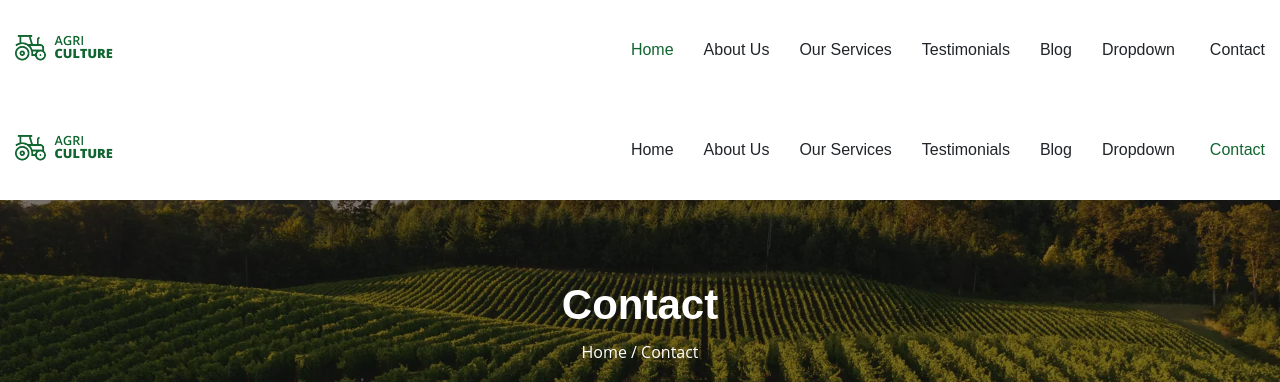
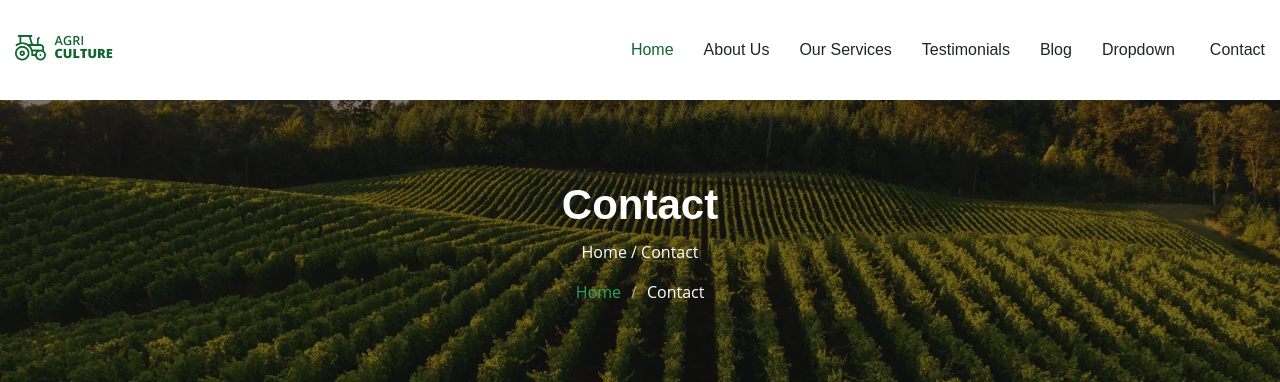
Before and after one commit to brucebett/Agritech, a Django app: template templates/contact.html in a window 1280 px wide. Shown: the top 382 px of the page. Run offline with Django 5.2, Linux system fonts and the light colour scheme; the template is opened without the code that fills it, so the values that code supplies are empty.

Commit message:
sunn1  commit

```diff
--- a/app/urls.py
+++ b/app/urls.py
@@ -4,5 +4,6 @@ from app import views
 urlpatterns = [
 path('',views.index,name='index'),
 path('service/',views.services,name='service'),
-path('about/',views.about,name='about')
+path('about/',views.about,name='about'),
+path('contact/',views.contact,name='contact')
 ]
--- a/app/views.py
+++ b/app/views.py
@@ -9,3 +9,6 @@ def services(request):
 
 def about(request):
     return render(request, "about.html")
+
+def contact(request):
+    return render(request, "contact.html")
--- a/templates/base.html
+++ b/templates/base.html
@@ -52,7 +52,7 @@
                   <li><a href="#">Dropdown 4</a></li>
                 </ul>
               </li>
-              <li><a href="contact.html">Contact</a></li>
+              <li><a href="/contact">Contact</a></li>
             </ul>
             <i class="mobile-nav-toggle d-xl-none bi bi-list"></i>
           </nav>
--- a/templates/contact.html
+++ b/templates/contact.html
@@ -9,48 +9,8 @@ Contact
 
 {% block body %}
 
-<header id="header" class="header d-flex align-items-center position-relative">
-    <div class="container-fluid container-xl position-relative d-flex align-items-center justify-content-between">
 
-      <a href="index.html" class="logo d-flex align-items-center">
-        <!-- Uncomment the line below if you also wish to use an image logo -->
-        <img src="assets/img/logo.png" alt="AgriCulture">
-        <!-- <h1 class="sitename">AgriCulture</h1>  -->
-      </a>
-
-      <nav id="navmenu" class="navmenu">
-        <ul>
-          <li><a href="index.html">Home</a></li>
-          <li><a href="about.html">About Us</a></li>
-          <li><a href="services.html">Our Services</a></li>
-          <li><a href="testimonials.html">Testimonials</a></li>
-          <li><a href="blog.html">Blog</a></li>
-          <li class="dropdown"><a href="#"><span>Dropdown</span> <i class="bi bi-chevron-down toggle-dropdown"></i></a>
-            <ul>
-              <li><a href="#">Dropdown 1</a></li>
-              <li class="dropdown"><a href="#"><span>Deep Dropdown</span> <i class="bi bi-chevron-down toggle-dropdown"></i></a>
-                <ul>
-                  <li><a href="#">Deep Dropdown 1</a></li>
-                  <li><a href="#">Deep Dropdown 2</a></li>
-                  <li><a href="#">Deep Dropdown 3</a></li>
-                  <li><a href="#">Deep Dropdown 4</a></li>
-                  <li><a href="#">Deep Dropdown 5</a></li>
-                </ul>
-              </li>
-              <li><a href="#">Dropdown 2</a></li>
-              <li><a href="#">Dropdown 3</a></li>
-              <li><a href="#">Dropdown 4</a></li>
-            </ul>
-          </li>
-          <li><a href="contact.html" class="active">Contact</a></li>
-        </ul>
-        <i class="mobile-nav-toggle d-xl-none bi bi-list"></i>
-      </nav>
-
-    </div>
-  </header>
-
-  <div class="page-title dark-background" data-aos="fade" style="background-image: url(assets/img/page-title-bg.webp);">
+  <div class="page-title dark-background" data-aos="fade" style="background-image: url('{% static 'img/page-title-bg.webp' %}');">
     <div class="container position-relative">
       <h1>Contact</h1>
       <p>
```
